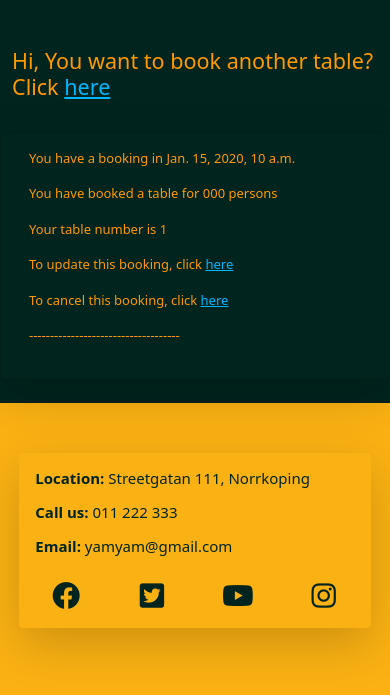
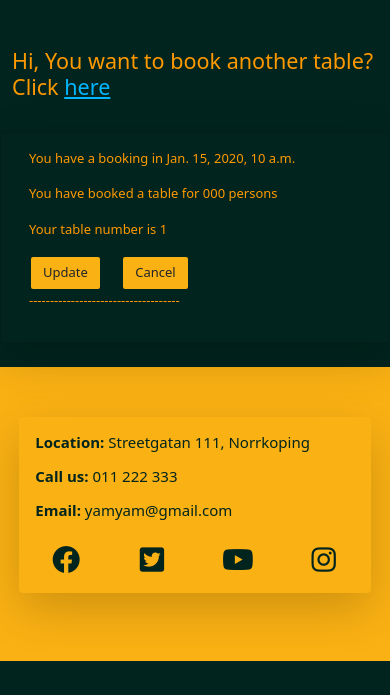
Before and after one commit to GeorgeHazaka/Yam-Yam-Pizza, a Django app: template templates/booking_submitted.html in a window 390 px wide. Shown: the part 58-753 px from the top of the page. Run offline with Django 3.2, Linux system fonts and the light colour scheme; the template is opened without the code that fills it: most values are stand-ins (such as "Sample title", 1, 10 or a date in 2020).

Commit message:
feat: Allow user to update booking

```diff
--- a/pizzeria/urls.py
+++ b/pizzeria/urls.py
@@ -10,6 +10,6 @@ urlpatterns = [
         views.FillTableForm.as_view(),
         name='fill_table_form'
     ),
-    path('update/<booking_id>', views.update_booking, name='update_booking'),
+    path('update/<int:pk>/', views.UpdateBooking.as_view(), name='update_booking'),
     path('<slug:slug>/', views.PizzaDetails.as_view(), name='pizza_details'),
 ]
--- a/static/css/style.css
+++ b/static/css/style.css
@@ -190,48 +190,67 @@ h2 {
     color: wheat;
 }
 
-/* Book a table (Not logged in) */
+/* Book table and Update table */
 
-#booking-form-container {
+#booking-form-container,
+#update-booking-container {
     color: rgb(250, 177, 19);
 }
 
-#booking-form-container .card {
+
+#booking-form-container .card,
+#update-booking-container .card {
     background-color: rgb(1, 36, 30);
 }
 
-#booking-form-container .card form {
+#booking-form-container .card form,
+#update-booking-container .card form {
     font-size: 24px;
 }
 
 #booking-form-container .card form input,
-#booking-form-container .card form select {
+#booking-form-container .card form select,
+#update-booking-container .card form input,
+#update-booking-container .card form select {
     margin-top: 5px;
     margin-bottom: 15px;
 }
 
-#booking-form-container form button {
+#booking-form-container .card form button,
+#update-booking-container .card form button {
     background-color: rgb(250, 177, 19);
     border: 2px solid rgb(1, 36, 30);
     font-size: 20px;
 }
 
-#booking-form-container form button:hover {
+#booking-form-container .card form button:hover,
+#update-booking-container .card form button:hover {
     background-color: rgb(1, 36, 30);
     border: 2px solid rgb(250, 177, 19);
     color: rgb(250, 177, 19);
 }
 
-/* Book a table (Logged in) */
+/* Bookings list */
 
-#book-another-table-container p a,
-#has-booking-container .card-body p a {
+#book-another-table-container p a {
     color: rgb(0 182 255);
 }
 
 #has-booking-container .card {
     background-color: rgb(1, 36, 30);
     font-size: 24px;
+}
+
+#has-booking-container .card-body a {
+    background-color: rgb(250, 177, 19);
+    border: 2px solid rgb(1, 36, 30);
+    font-size: 20px;
+}
+
+#has-booking-container .card-body a:hover {
+    background-color: rgb(1, 36, 30);
+    border: 2px solid rgb(250, 177, 19);
+    color: rgb(250, 177, 19);
 }
 
 /* Media queries */
@@ -297,7 +316,8 @@ h2 {
         width: 90%;
     }
 
-    #has-booking-container .card {
+    #has-booking-container .card,
+    #has-booking-container .card-body a {
         font-size: 20px;
     }
 
@@ -329,7 +349,8 @@ h2 {
         font-size: 24px;
     }
 
-    #has-booking-container .card {
+    #has-booking-container .card,
+    #has-booking-container .card-body a {
         font-size: 18px;
     }
 
@@ -355,7 +376,8 @@ h2 {
         font-size: 18px;
     }
 
-    #has-booking-container .card {
+    #has-booking-container .card,
+    #has-booking-container .card-body a {
         font-size: 15px;
     }
 
@@ -373,11 +395,13 @@ h2 {
         font-size: 15px;
     }
 
-    #booking-form-container .card-body form label {
+    #booking-form-container .card form label,
+    #update-booking-container .card form label {
         font-size: 20px;
     }
 
-    #has-booking-container .card {
+    #has-booking-container .card,
+    #has-booking-container .card-body a {
         font-size: 13px;
     }
 
@@ -409,7 +433,9 @@ h2 {
         font-size: 20px;
     }
 
-     #has-booking-container .card {
+    #has-booking-container .card,
+    #has-booking-container .card-body a {
         font-size: 11px;
     }
+
 }
--- a/templates/booking_submitted.html
+++ b/templates/booking_submitted.html
@@ -18,8 +18,8 @@
                     <p>You have a booking in {{ b.datetime }}</p>
                     <p>You have booked a table for {{ b.number_of_persons }} persons</p>
                     <p>Your table number is {{ b.table_number }}</p>
-                    <p>To update this booking, click <a href="/update_booking/{{ booking.id }}">here</a></p>
-                    <p>To cancel this booking, click <a href="{% url 'book_table' %}">here</a></p>
+                    <a class="btn me-3" href="{% url 'update_booking' b.pk %}">Update</a>
+                    <a class="btn" href="{% url 'book_table' %}" onclick="checker()">Cancel</a>
                     <p>------------------------------------</p>
                 </div>
             </div>
```
Also changed, not shown: pizzeria/views.py (+9 -12 lines), templates/update_booking.html (+26 -5 lines).
